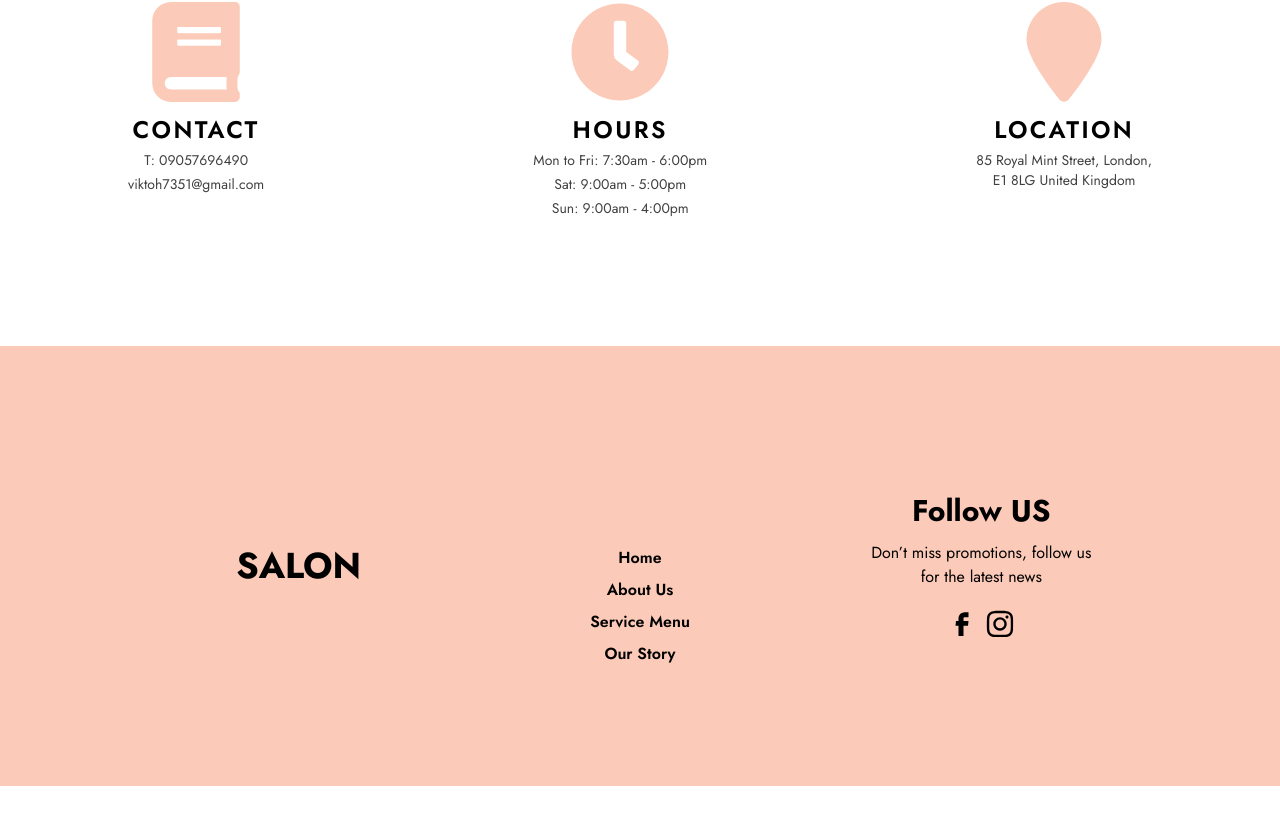
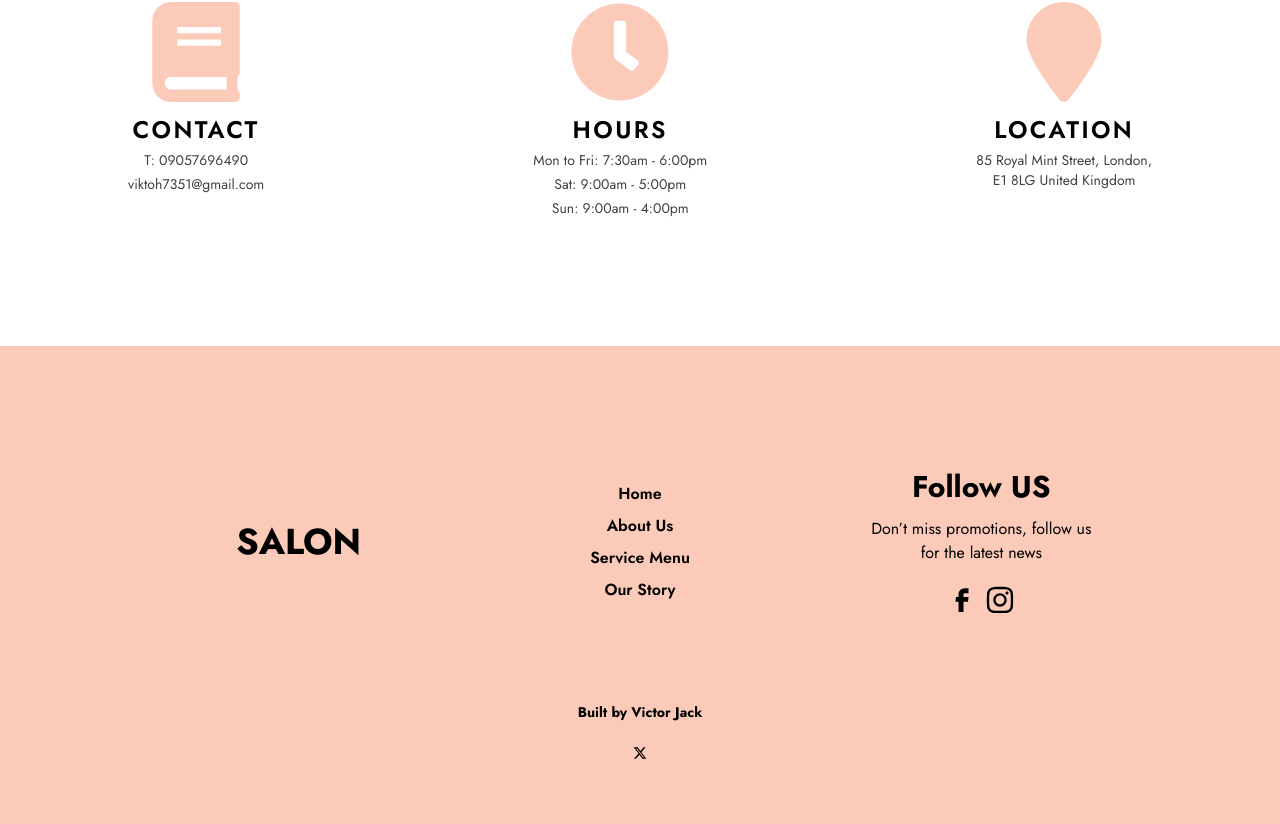
Before and after one commit to thedon-dev/salon_site, a React (Vite) app: page / in a window 1280 px wide. Shown: the part 4002-4826 px from the top of the page. Before the commit the page ends 4788 px from the top, so only its background shows below. Built offline with nearby package versions, Linux system fonts and the light colour scheme; a web font is replaced by a local one.

Commit message:
updated footer

```diff
--- a/src/components/Footer.jsx
+++ b/src/components/Footer.jsx
@@ -1,6 +1,7 @@
 import React from "react";
 import { CgFacebook } from "react-icons/cg";
 import { FaInstagram } from "react-icons/fa";
+import { FaXTwitter } from "react-icons/fa6";
 import { Link } from "react-router-dom";
 
 const Footer = () => {
@@ -23,14 +24,14 @@ const Footer = () => {
     },
   ];
   return (
-    <footer className="bg-[#fccab8] px-[5%] lg:px-[10%] py-20 ">
+    <footer className="bg-[#fccab8] px-[5%] lg:px-[10%] py-20 lg:py-14">
       <div className="2xl:container mx-auto grid lg:grid-cols-3">
         <div className=" flex justify-center lg:py-10">
           <div className="grid place-content-center uppercase rounded-full border-[15px] lg:border-[#fccab8] h-[200px] w-[200px] my-auto">
             <p className="text-4xl font-bold">salon</p>
           </div>
         </div>
-        <div className="flex flex-col justify-center items-center gap-5  lg:gap-2 mt-20">
+        <div className="flex flex-col justify-center items-center gap-5 lg:gap-2 mt-20 lg:mt-0">
           {links.map((lnk, index) => (
             <Link key={index} to={lnk.link} className="font-semibold">
               {lnk.name}
@@ -53,7 +54,15 @@ const Footer = () => {
         </div>
       </div>
 
-      <p className="font-bold"></p>
+      <div className="smallFont text-sm py-5 text-center mt-10 lg:mt-0">
+        <p className="font-bold">Built by Victor Jack</p>
+        <p className="flex gap-2 justify-center">
+          <a href="https://x.com/iamvictorjack" className="mt-2 p-4">
+            {" "}
+            <FaXTwitter />{" "}
+          </a>
+        </p>
+      </div>
     </footer>
   );
 };
```
